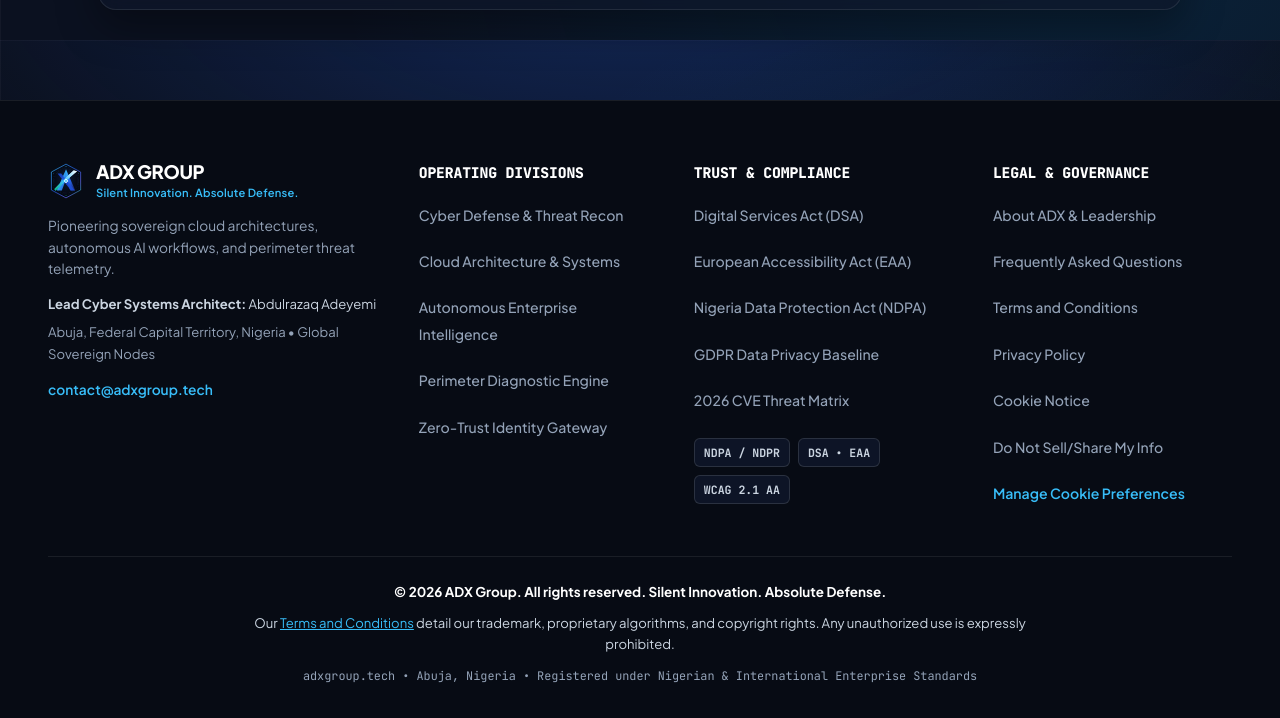
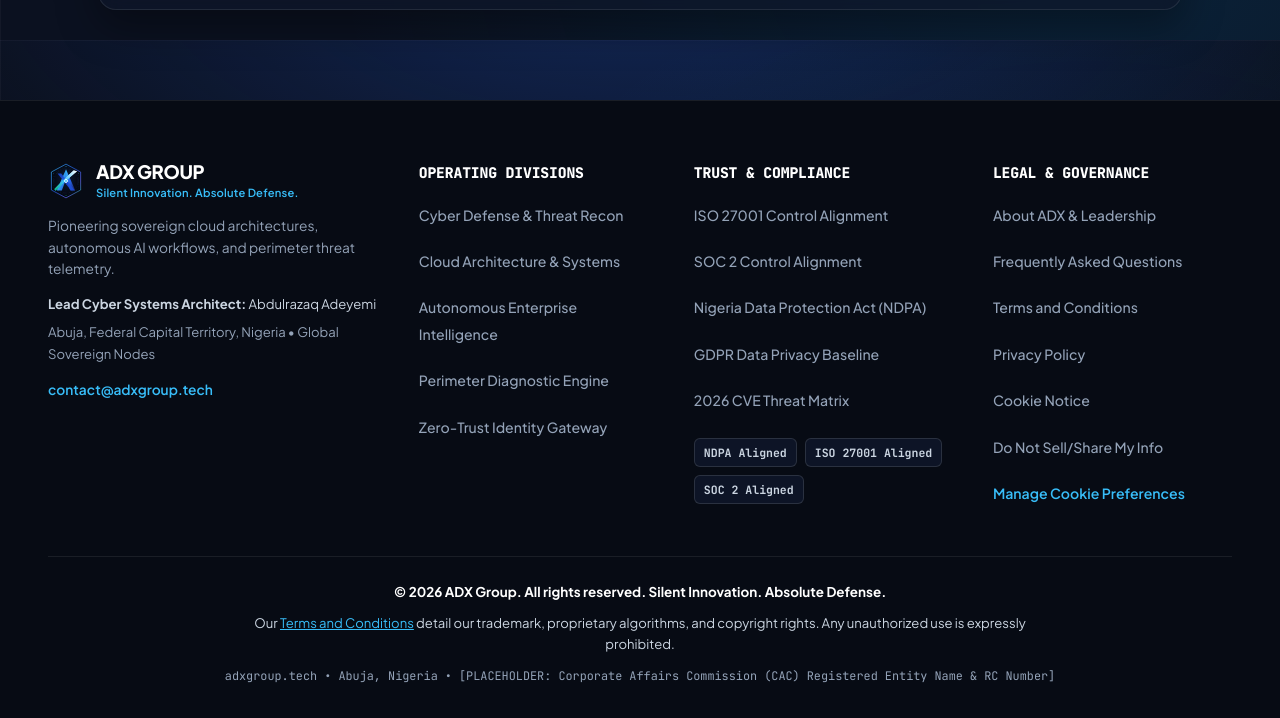
Before and after one commit to hardex001-tech/adxgroup, a FastAPI app: page /terms in a window 1280 px wide. Shown: the part 2360-3078 px from the top of the page. Run offline with FastAPI, Linux system fonts and the light colour scheme; some libraries are stand-ins or nearby versions.

Commit message:
fix(claims): soften absolutes, verify threat-intel citations, and align compliance statements

```diff
--- a/templates/legal.html
+++ b/templates/legal.html
@@ -4,7 +4,7 @@
   <meta charset="UTF-8" />
   <meta name="viewport" content="width=device-width, initial-scale=1.0" />
   <title>{{ title or "Legal Governance & Regulatory Compliance" }} | ADX Group</title>
-  <meta name="description" content="Legal and regulatory compliance documentation for ADX Group, covering NDPA, GDPR, DSA, EAA, CCPA/CPRA, and express prohibitions against unauthorized use." />
+  <meta name="description" content="Legal and regulatory compliance documentation for ADX Group, covering NDPA, GDPR alignment, and terms of service." />
   <link rel="icon" type="image/svg+xml" href="/static/logo.svg?v=2026.45" />
   <link rel="preconnect" href="https://fonts.googleapis.com" />
   <link rel="preconnect" href="https://fonts.gstatic.com" crossorigin />
@@ -179,8 +179,8 @@
       <div class="compliance-badge-row" style="margin-bottom: 14px;">
         <span class="compliance-badge-item">TRADEMARK &amp; COPYRIGHT PROTECTED</span>
         <span class="compliance-badge-item" style="border-color: #ef4444; color: #f87171;">UNAUTHORIZED USE EXPRESSLY PROHIBITED</span>
-        <span class="compliance-badge-item">DSA &bull; EAA COMPLIANT</span>
-        <span class="compliance-badge-item">NDPA &bull; GDPR ALIGNED</span>
+        <span class="compliance-badge-item">ISO 27001 ALIGNED</span>
+        <span class="compliance-badge-item">NDPA &bull; SOC 2 ALIGNED</span>
       </div>
       <h1 style="font-size: 2.35rem; font-weight: 800; color: #ffffff; letter-spacing: -0.03em; margin-bottom: 10px;">
         Enterprise Trust &amp; Legal Governance
@@ -212,7 +212,7 @@
       {% if tab == 'privacy' %}
         <h2>Enterprise Privacy Policy &amp; Data Protection</h2>
         <p>
-          At ADX Group (operating via <code>adxgroup.tech</code>), we maintain a strict Zero-Data-Leak mandate. This Privacy Policy details our handling of organizational identifiers, telemetry queries, and authentication records in strict accordance with the Nigeria Data Protection Act (NDPA / NDPR), the General Data Protection Regulation (GDPR), and the European Digital Services Act (DSA).
+          At ADX Group (operating via <code>adxgroup.tech</code>), we maintain a strict data minimization mandate. This Privacy Policy details our handling of organizational identifiers, telemetry queries, and authentication records in alignment with the Nigeria Data Protection Act (NDPA) and the General Data Protection Regulation (GDPR) principles. We are designed to support client compliance; we do not operate a formal Data Protection Officer (DPO) registration.
         </p>
 
         <h3>1. Data Controller Identity &amp; Contact</h3>
@@ -334,7 +334,7 @@
       {% else %}
         <h2>Cookie Policy &amp; Telemetry Governance</h2>
         <p>
-          This Cookie Policy explains how ADX Group utilizes cookies and local storage tokens to provide zero-trust identity authentication and non-intrusive threat telemetry in full compliance with the European Digital Services Act (DSA) and European Accessibility Act (EAA).
+          This Cookie Policy explains how ADX Group utilizes strictly essential cookies to provide secure session authentication and maintain platform security.
         </p>
 
         <h3>1. Categories of Cookies We Deploy</h3>
@@ -425,16 +425,16 @@
         <div class="footer-col">
           <h4>Trust &amp; Compliance</h4>
           <ul>
-            <li><a href="/privacy">Digital Services Act (DSA)</a></li>
-            <li><a href="/terms">European Accessibility Act (EAA)</a></li>
+            <li><a href="/privacy">ISO 27001 Control Alignment</a></li>
+            <li><a href="/terms">SOC 2 Control Alignment</a></li>
             <li><a href="/privacy">Nigeria Data Protection Act (NDPA)</a></li>
             <li><a href="/privacy">GDPR Data Privacy Baseline</a></li>
             <li><a href="/#cve-intelligence">2026 CVE Threat Matrix</a></li>
           </ul>
           <div class="compliance-badge-row">
-            <span class="compliance-badge-item">NDPA / NDPR</span>
-            <span class="compliance-badge-item">DSA &bull; EAA</span>
-            <span class="compliance-badge-item">WCAG 2.1 AA</span>
+            <span class="compliance-badge-item">NDPA Aligned</span>
+            <span class="compliance-badge-item">ISO 27001 Aligned</span>
+            <span class="compliance-badge-item">SOC 2 Aligned</span>
           </div>
         </div>
 
@@ -459,7 +459,7 @@
           Our <a href="/terms" style="color: #38bdf8; text-decoration: underline;">Terms and Conditions</a> detail our trademark, proprietary algorithms, and copyright rights. Any unauthorized use is expressly prohibited.
         </div>
         <div style="font-family: var(--font-mono); font-size: 0.74rem; color: #94a3b8; margin-top: 4px;">
-          adxgroup.tech &bull; Abuja, Nigeria &bull; Registered under Nigerian &amp; International Enterprise Standards
+          adxgroup.tech &bull; Abuja, Nigeria &bull; [PLACEHOLDER: Corporate Affairs Commission (CAC) Registered Entity Name &amp; RC Number]
         </div>
       </div>
     </div>
```
Also changed, not shown: templates/index.html (+20 -20 lines).
